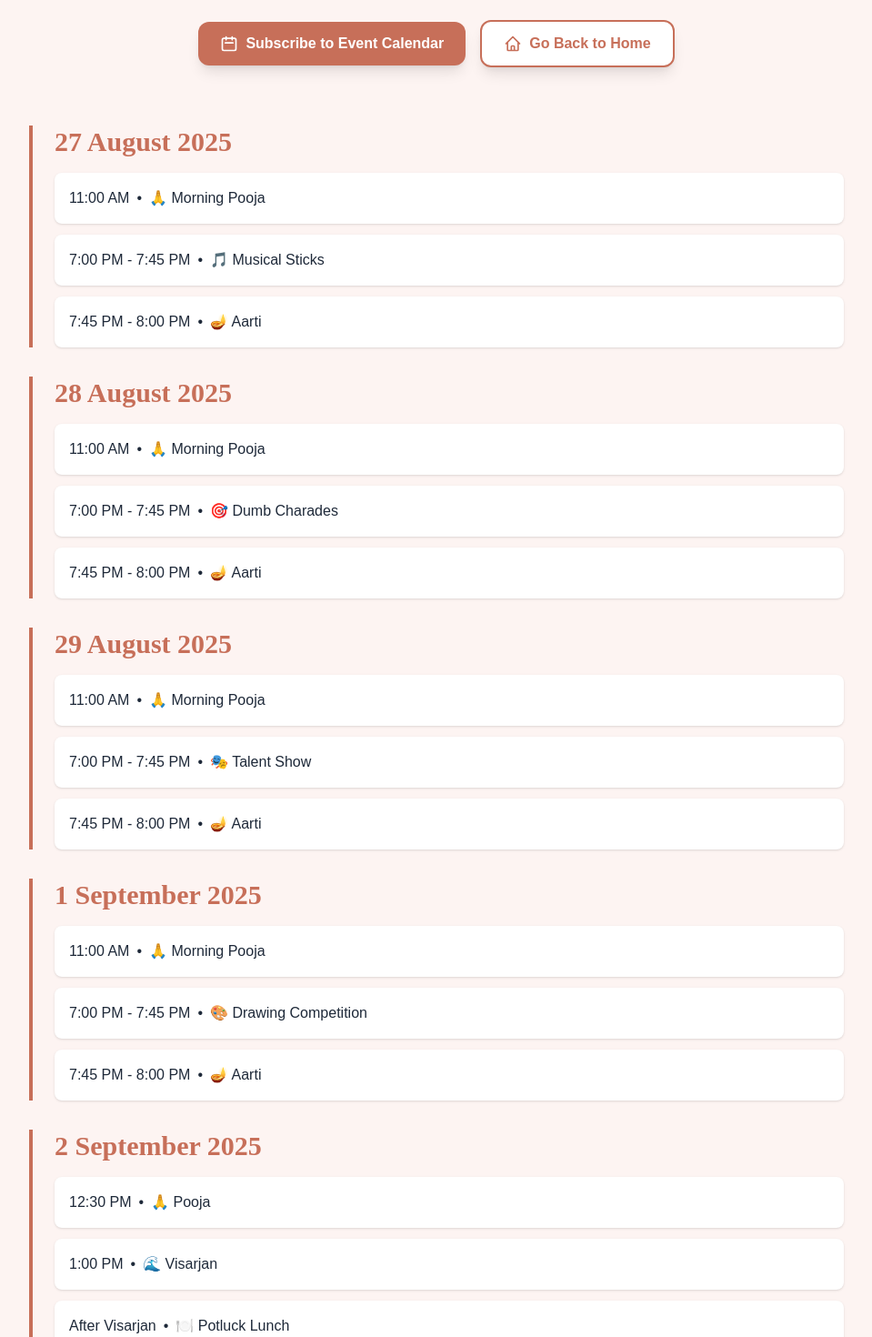
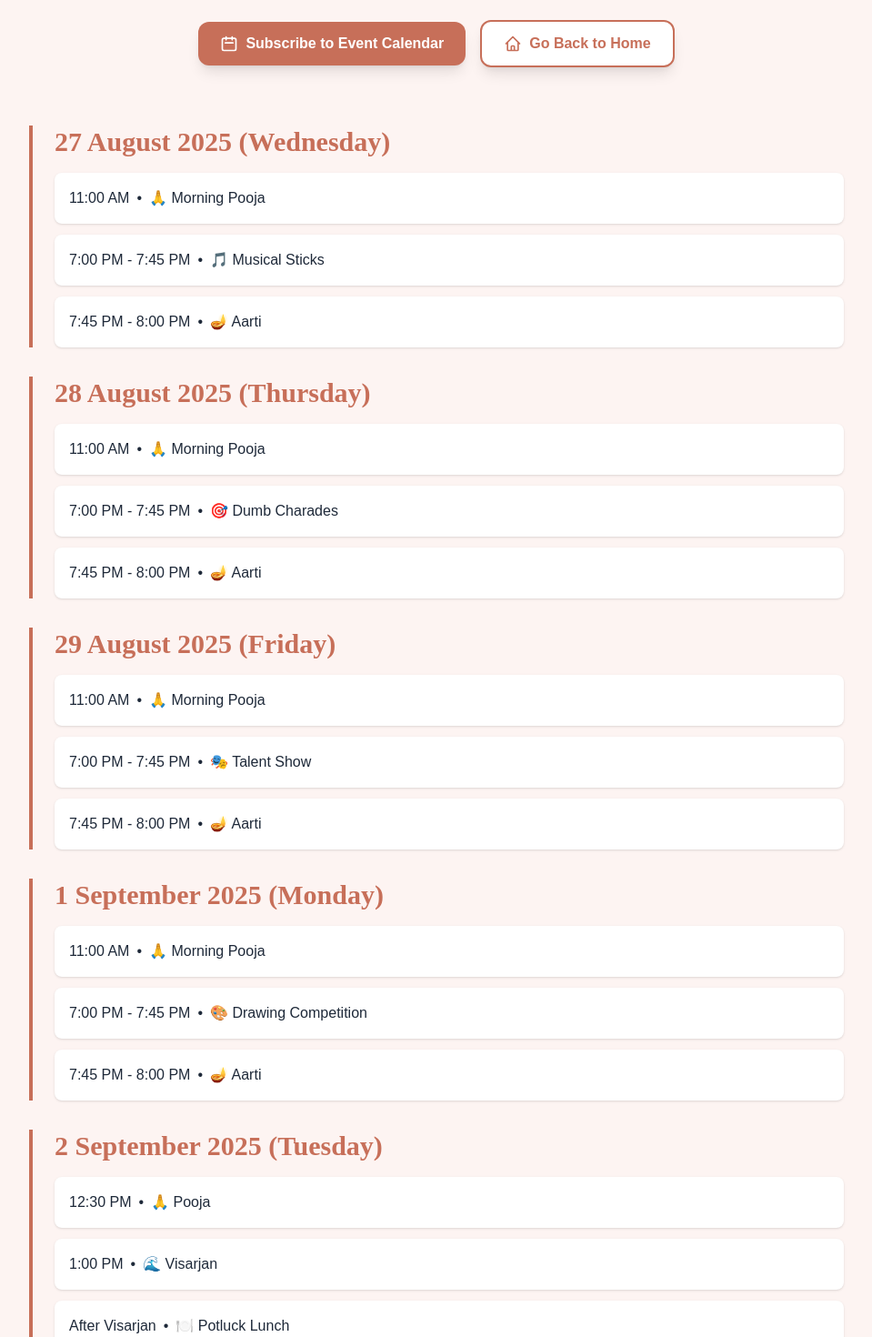
Before and after one commit to krishdepani/kc-ganesh-chaturthi, a Next.js app: page /schedule in a window 1280 px wide. Shown: the part 540-2010 px from the top of the page at 91% size, without its empty margins (160-1119 px from the left). Built offline with nearby package versions, Linux system fonts and the light colour scheme.

Commit message:
Update page.tsx

```diff
--- a/src/app/schedule/page.tsx
+++ b/src/app/schedule/page.tsx
@@ -101,7 +101,7 @@ export default function SchedulePage() {
                 {/* Content */}
                 <div className="flex-1">
                   <h2 className="text-2xl sm:text-3xl font-semibold text-[#C76F59] mb-4 font-['Instrument_Serif']">
-                    27 August 2025
+                    27 August 2025 (Wednesday)
                   </h2>
 
                   {/* Event Cards */}
@@ -155,7 +155,7 @@ export default function SchedulePage() {
                 {/* Content */}
                 <div className="flex-1">
                   <h2 className="text-2xl sm:text-3xl font-semibold text-[#C76F59] mb-4 font-['Instrument_Serif']">
-                    28 August 2025
+                    28 August 2025 (Thursday)
                   </h2>
 
                   {/* Event Cards */}
@@ -209,7 +209,7 @@ export default function SchedulePage() {
                 {/* Content */}
                 <div className="flex-1">
                   <h2 className="text-2xl sm:text-3xl font-semibold text-[#C76F59] mb-4 font-['Instrument_Serif']">
-                    29 August 2025
+                    29 August 2025 (Friday)
                   </h2>
 
                   {/* Event Cards */}
@@ -263,7 +263,7 @@ export default function SchedulePage() {
                 {/* Content */}
                 <div className="flex-1">
                   <h2 className="text-2xl sm:text-3xl font-semibold text-[#C76F59] mb-4 font-['Instrument_Serif']">
-                    1 September 2025
+                    1 September 2025 (Monday)
                   </h2>
 
                   {/* Event Cards */}
@@ -317,7 +317,7 @@ export default function SchedulePage() {
                 {/* Content */}
                 <div className="flex-1">
                   <h2 className="text-2xl sm:text-3xl font-semibold text-[#C76F59] mb-4 font-['Instrument_Serif']">
-                    2 September 2025
+                    2 September 2025 (Tuesday)
                   </h2>
 
                   {/* Event Cards */}
```
